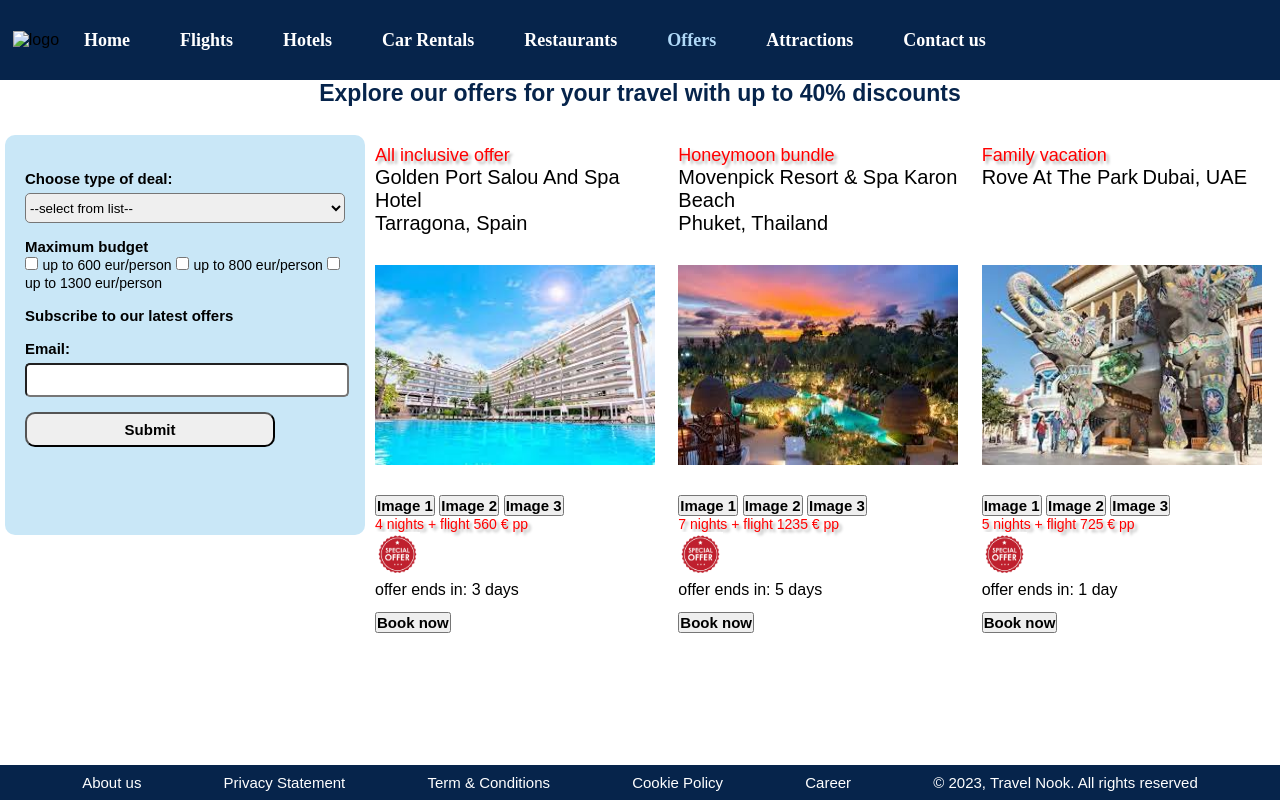
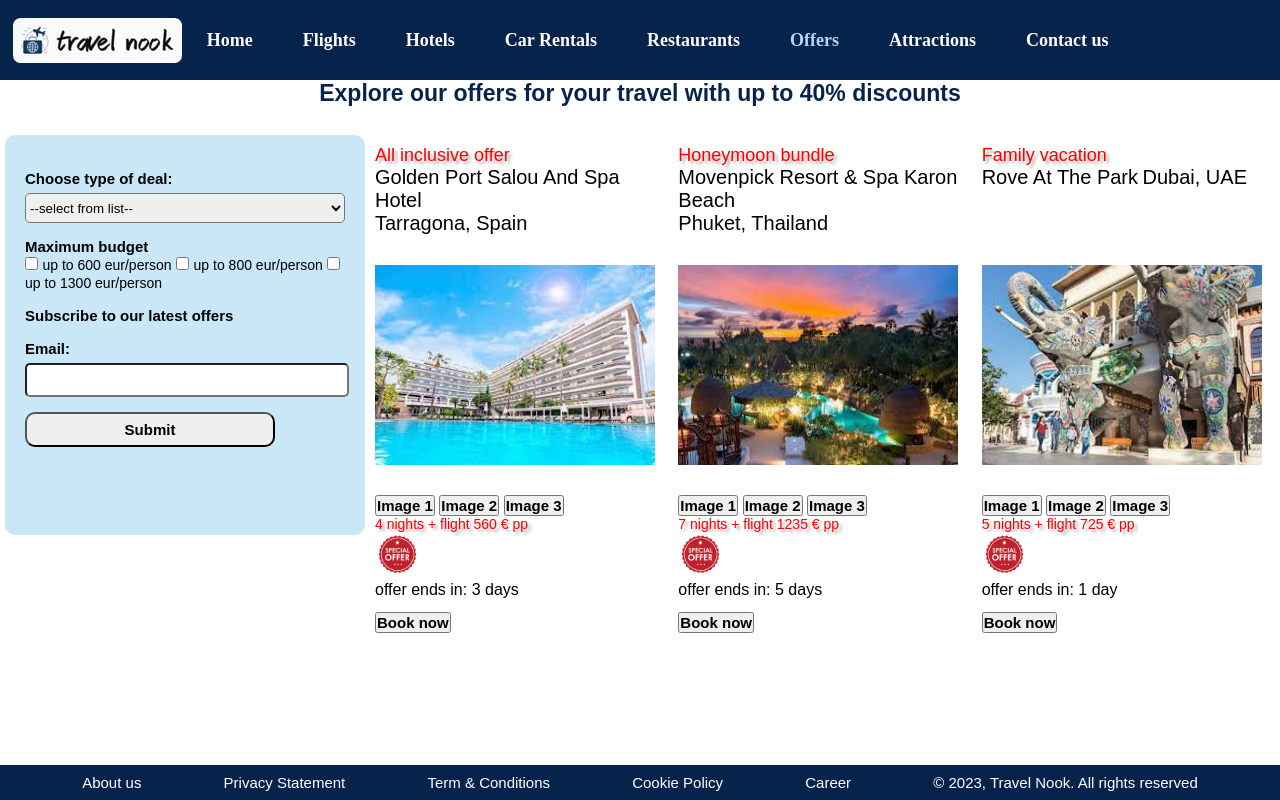
Before and after one commit to NewHorizonOfCode/web.github.io, a plain HTML site: page html/offer.html in a window 1280 px wide. Drawn offline with nearby package versions, Linux system fonts and the light colour scheme.

Commit message:
add logo

```diff
--- a/html/offer.html
+++ b/html/offer.html
@@ -53,7 +53,7 @@
 <body>
 <!-- Top navigation bar-->
 	<nav class="header">
-		<img src="images/logo.png" alt="logo" id="logo">
+		<img src="../images/logo.png" alt="logo" id="logo">
         <a href="../index.html" class="headlink">Home</a>
 		<a href="./Flights.html" class="headlink">Flights</a>
 		<a href="./hotels.html" class="headlink">Hotels</a>
```
